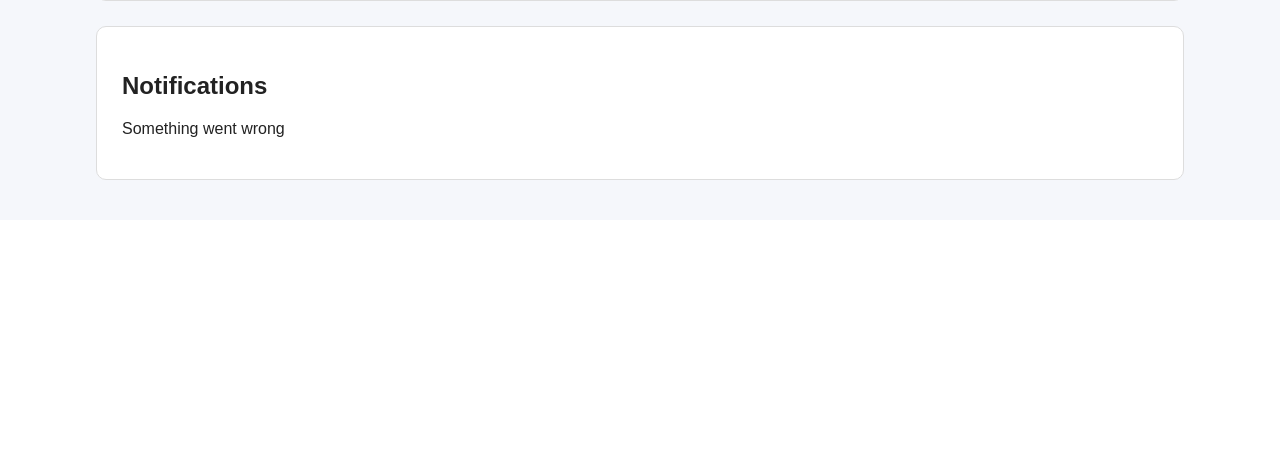
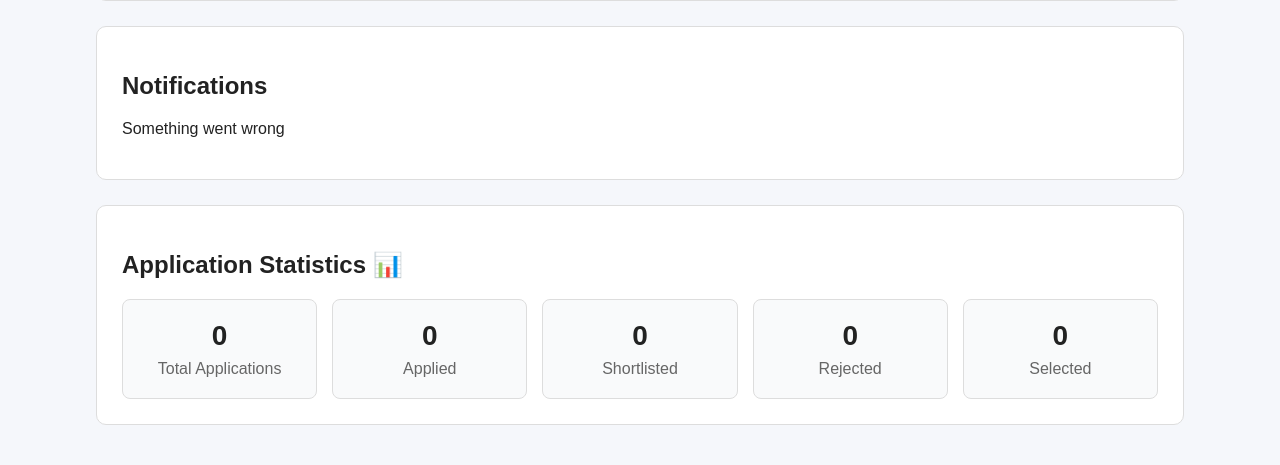
Before and after one commit to suhanipaliwal8/job-board-platform, a Django app: page /employer-dashboard/ in a window 1280 px wide. Shown: the part 1048-1513 px from the top of the page. Before the commit the page ends 1228 px from the top, so only its background shows below. Run offline with Django 5.2, Linux system fonts and the light colour scheme.

Commit message:
Fix application status and employer statistics

```diff
--- a/applications/views.py
+++ b/applications/views.py
@@ -230,6 +230,16 @@ class ApplicationStatusUpdateView(generics.UpdateAPIView):
                 status=status.HTTP_403_FORBIDDEN
             )
 
+        if application.status == "withdrawn":
+
+            return Response(
+                {
+                    "error":
+                    "Withdrawn applications cannot have their status updated."
+                },
+                status=status.HTTP_400_BAD_REQUEST
+            )
+
         new_status = request.data.get("status")
 
         valid_statuses = [
--- a/static/css/style.css
+++ b/static/css/style.css
@@ -365,3 +365,30 @@ button:hover {
     }
 
 }
+
+.stats-grid {
+    display: grid;
+    grid-template-columns:
+        repeat(auto-fit, minmax(150px, 1fr));
+
+    gap: 15px;
+    margin-top: 20px;
+}
+
+.stat-card {
+    padding: 20px;
+    border: 1px solid #ddd;
+    border-radius: 8px;
+    text-align: center;
+    background: #f9fafb;
+}
+
+.stat-card h3 {
+    font-size: 28px;
+    margin: 0 0 8px;
+}
+
+.stat-card p {
+    margin: 0;
+    color: #666;
+}
--- a/static/js/app.js
+++ b/static/js/app.js
@@ -115,7 +115,6 @@ async function checkAuthentication() {
             );
 
         // User is logged in
-
         authLinks.style.display = "none";
         userLinks.style.display = "inline-flex";
 
@@ -136,12 +135,10 @@ async function checkAuthentication() {
     } catch (error) {
 
         // User is not logged in
-
         authLinks.style.display = "inline-flex";
         userLinks.style.display = "none";
     }
 }
-
 
 // =====================================================
 // LOGOUT
@@ -884,6 +881,7 @@ async function loadEmployerApplications() {
                         </label>
 
                         <select
+                            ${application.status === "withdrawn" ? "disabled" : ""}
                             onchange="
                                 updateApplicationStatus(
                                     ${application.id},
@@ -951,6 +949,77 @@ async function loadEmployerApplications() {
     }
 }
 
+async function loadApplicationStatistics() {
+
+    const statisticsSection =
+        document.getElementById("applicationStatistics");
+
+    if (!statisticsSection) {
+        return;
+    }
+
+    try {
+
+        const applications =
+            await apiRequest(
+                "/api/applications/employer/"
+            );
+
+        const total =
+            applications.length;
+
+        const applied =
+            applications.filter(
+                application =>
+                    application.status === "applied"
+            ).length;
+
+        const shortlisted =
+            applications.filter(
+                application =>
+                    application.status === "shortlisted"
+            ).length;
+
+        const rejected =
+            applications.filter(
+                application =>
+                    application.status === "rejected"
+            ).length;
+
+        const selected =
+            applications.filter(
+                application =>
+                    application.status === "selected"
+            ).length;
+
+        document.getElementById(
+            "totalApplications"
+        ).textContent = total;
+
+        document.getElementById(
+            "appliedApplications"
+        ).textContent = applied;
+
+        document.getElementById(
+            "shortlistedApplications"
+        ).textContent = shortlisted;
+
+        document.getElementById(
+            "rejectedApplications"
+        ).textContent = rejected;
+
+        document.getElementById(
+            "selectedApplications"
+        ).textContent = selected;
+
+    } catch (error) {
+
+        console.error(
+            "Failed to load application statistics:",
+            error
+        );
+    }
+}
 
 // =====================================================
 // EMPLOYER - UPDATE APPLICATION STATUS
@@ -1012,7 +1081,6 @@ async function loadEmployerNotifications() {
         return;
     }
 
-
     try {
 
         const notifications =
@@ -1020,21 +1088,17 @@ async function loadEmployerNotifications() {
                 "/api/applications/notifications/"
             );
 
-
         container.innerHTML = "";
 
-
         if (notifications.length === 0) {
 
             container.innerHTML =
-                "<p>No notifications.</p>";
-
-            return;
-        }
-
-
-        notifications.forEach(
-            notification => {
+                "<p>No notifications yet.</p>";
+
+            return;
+        }
+
+        notifications.forEach(notification => {
 
             container.innerHTML += `
 
@@ -1053,8 +1117,8 @@ async function loadEmployerNotifications() {
                 </div>
 
             `;
-            }
-        );
+
+        });
 
     } catch (error) {
 
@@ -1531,6 +1595,8 @@ document.addEventListener(
         // Employer applications
         loadEmployerApplications();
 
+        loadApplicationStatistics();
+
 
         // Employer notifications
         loadEmployerNotifications();
--- a/templates/employer_dashboard.html
+++ b/templates/employer_dashboard.html
@@ -147,4 +147,40 @@ Employer Dashboard
 
 </section>
 
+
+<section id="applicationStatistics" class="card">
+
+    <h2>Application Statistics 📊</h2>
+
+    <div class="stats-grid">
+
+        <div class="stat-card">
+            <h3 id="totalApplications">0</h3>
+            <p>Total Applications</p>
+        </div>
+
+        <div class="stat-card">
+            <h3 id="appliedApplications">0</h3>
+            <p>Applied</p>
+        </div>
+
+        <div class="stat-card">
+            <h3 id="shortlistedApplications">0</h3>
+            <p>Shortlisted</p>
+        </div>
+
+        <div class="stat-card">
+            <h3 id="rejectedApplications">0</h3>
+            <p>Rejected</p>
+        </div>
+
+        <div class="stat-card">
+            <h3 id="selectedApplications">0</h3>
+            <p>Selected</p>
+        </div>
+
+    </div>
+
+</section>
+
 {% endblock %}
```
Lines whose indentation alone changed are shown as unchanged.
